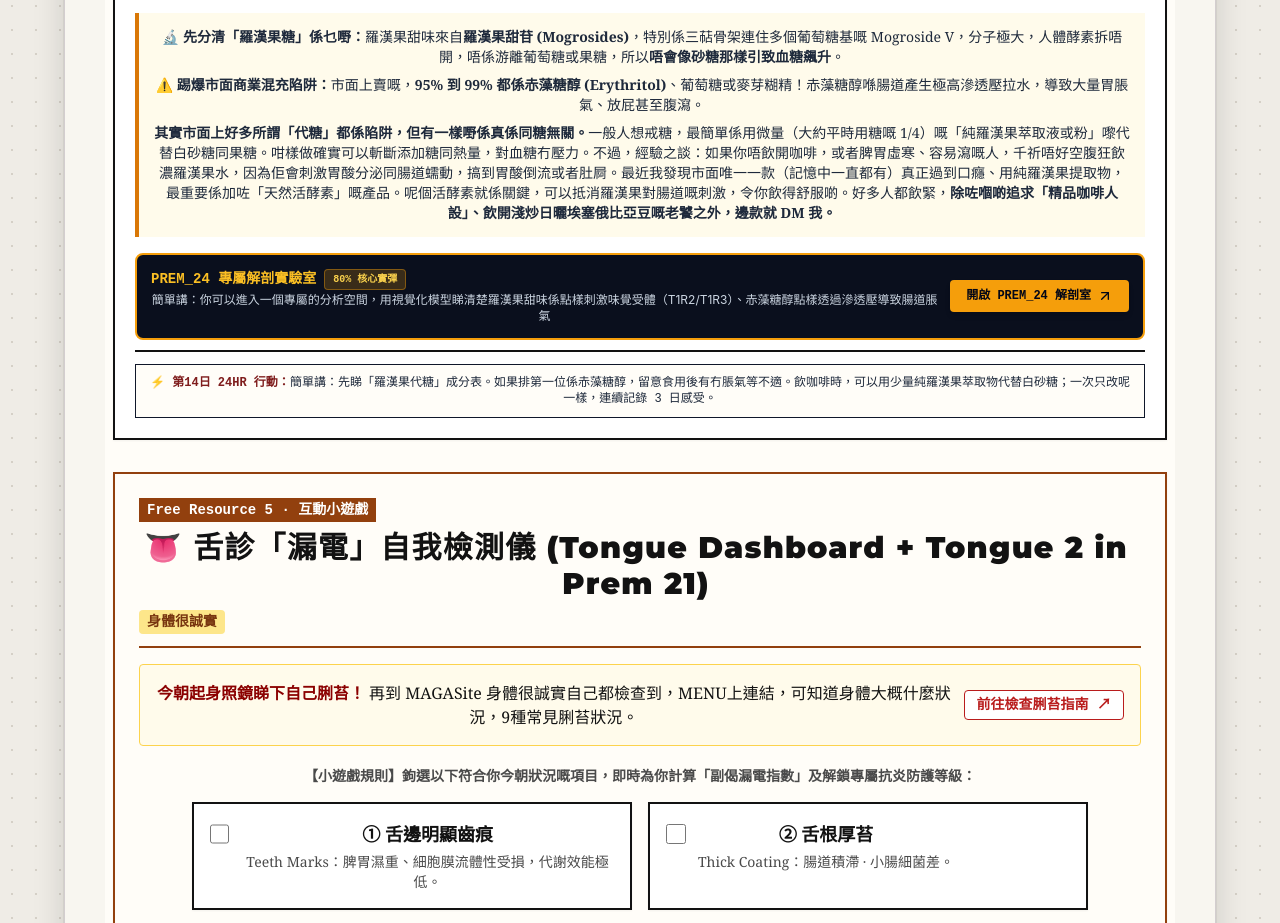
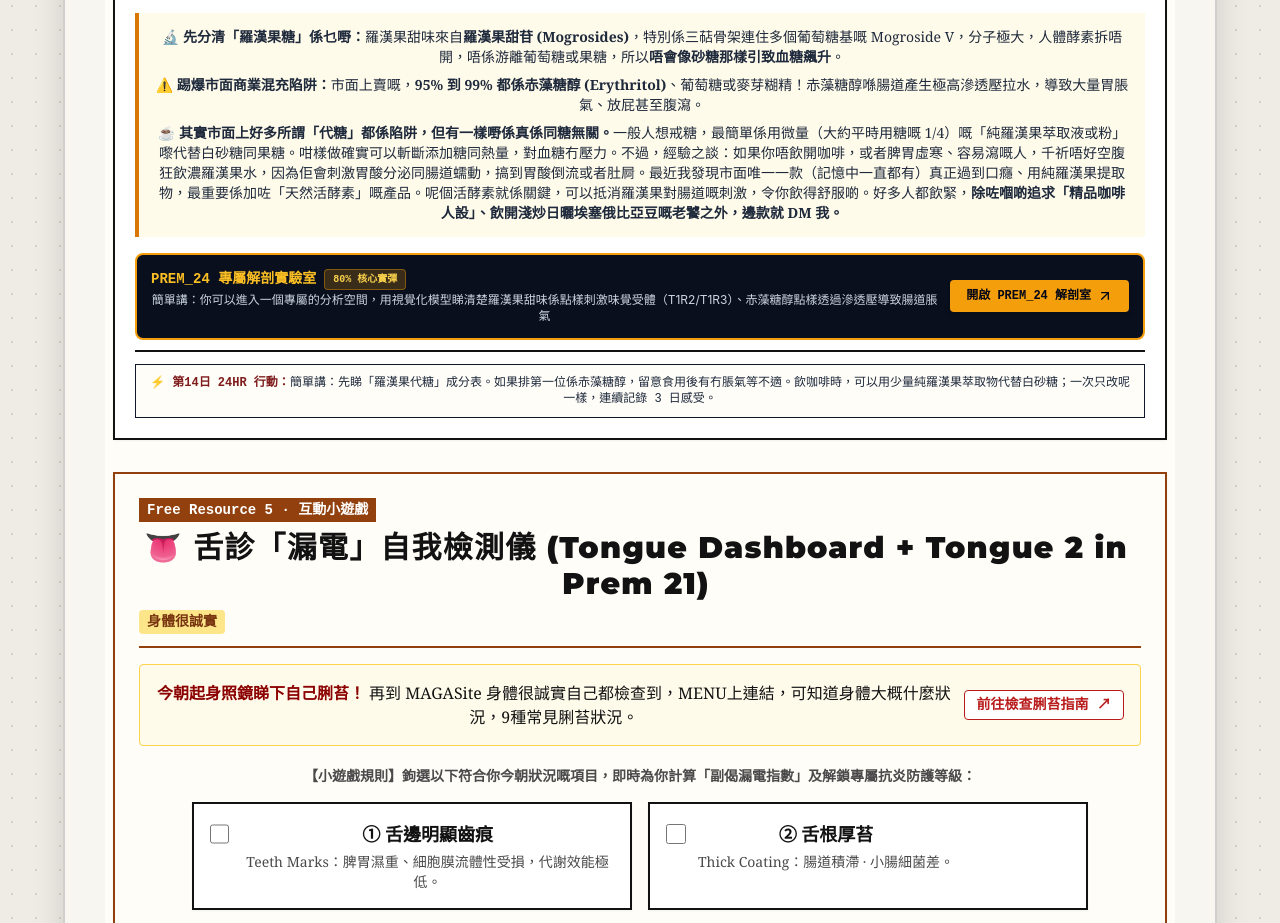
Before and after one commit to 4lomehk/magasite, a plain HTML site: page df.html in a window 1280 px wide. Shown: the part 966-1889 px from the top of the page. Drawn offline with nearby package versions, Linux system fonts and the light colour scheme; a web font is replaced by a local one.

Commit message:
Update df.html

```diff
--- a/df.html
+++ b/df.html
@@ -441,7 +441,7 @@
                         <strong>⚠️ 踢爆市面商業混充陷阱：</strong>市面上賣嘅，<strong>95% 到 99% 都係赤藻糖醇 (Erythritol)</strong>、葡萄糖或麥芽糊精！赤藻糖醇喺腸道產生極高滲透壓拉水，導致大量胃脹氣、放屁甚至腹瀉。</strong>
                     </p>
                     <p>
-                        <strong>其實市面上好多所謂「代糖」都係陷阱，但有一樣嘢係真係同糖無關。</strong>一般人想戒糖，最簡單係用微量（大約平時用糖嘅 1/4）嘅「純羅漢果萃取液或粉」嚟代替白砂糖同果糖。咁樣做確實可以斬斷添加糖同熱量，對血糖冇壓力。不過，經驗之談：如果你唔飲開咖啡，或者脾胃虛寒、容易瀉嘅人，千祈唔好空腹狂飲濃羅漢果水，因為佢會刺激胃酸分泌同腸道蠕動，搞到胃酸倒流或者肚屙。最近我發現市面唯一一款（記憶中一直都有）真正過到口癮、用純羅漢果提取物，最重要係加咗「天然活酵素」嘅產品。呢個活酵素就係關鍵，可以抵消羅漢果對腸道嘅刺激，令你飲得舒服啲。好多人都飲緊，<strong>除咗嗰啲追求「精品咖啡人設」、飲開淺炒日曬埃塞俄比亞豆嘅老饕之外，邊款就 DM 我。</strong>
+                        <strong>☕ 其實市面上好多所謂「代糖」都係陷阱，但有一樣嘢係真係同糖無關。</strong>一般人想戒糖，最簡單係用微量（大約平時用糖嘅 1/4）嘅「純羅漢果萃取液或粉」嚟代替白砂糖同果糖。咁樣做確實可以斬斷添加糖同熱量，對血糖冇壓力。不過，經驗之談：如果你唔飲開咖啡，或者脾胃虛寒、容易瀉嘅人，千祈唔好空腹狂飲濃羅漢果水，因為佢會刺激胃酸分泌同腸道蠕動，搞到胃酸倒流或者肚屙。最近我發現市面唯一一款（記憶中一直都有）真正過到口癮、用純羅漢果提取物，最重要係加咗「天然活酵素」嘅產品。呢個活酵素就係關鍵，可以抵消羅漢果對腸道嘅刺激，令你飲得舒服啲。好多人都飲緊，<strong>除咗嗰啲追求「精品咖啡人設」、飲開淺炒日曬埃塞俄比亞豆嘅老饕之外，邊款就 DM 我。</strong>
                     </p>
                 </div>
 
```
